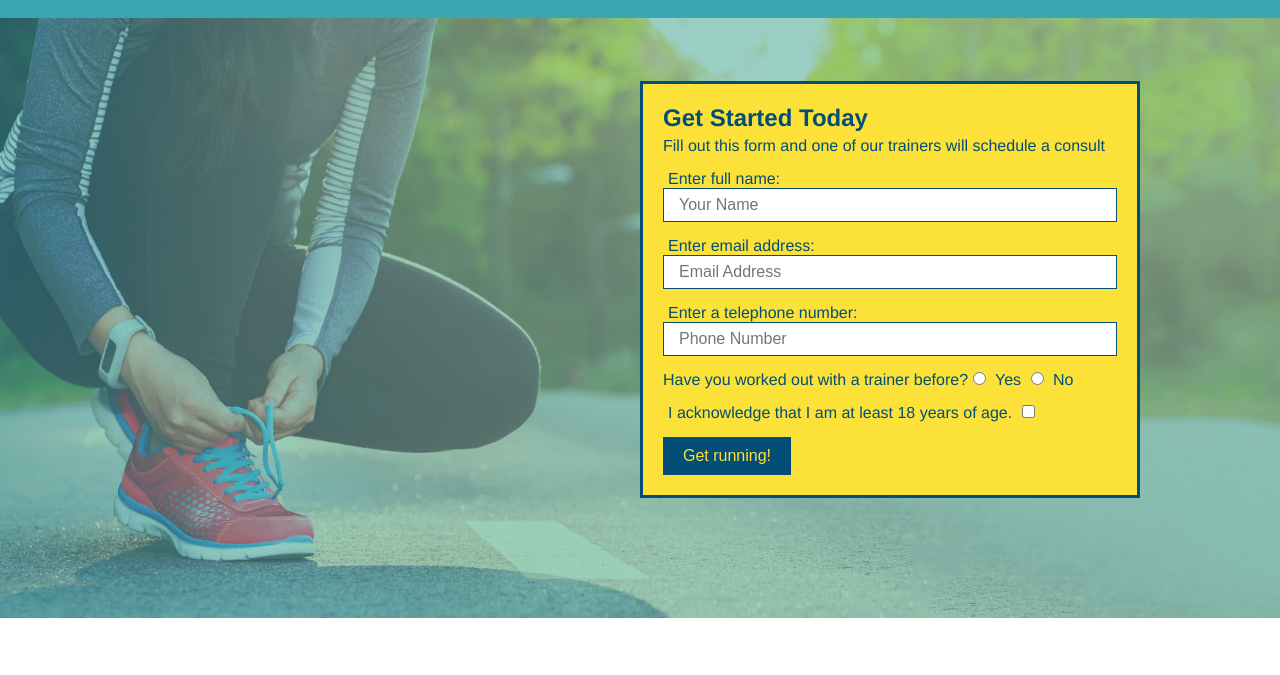
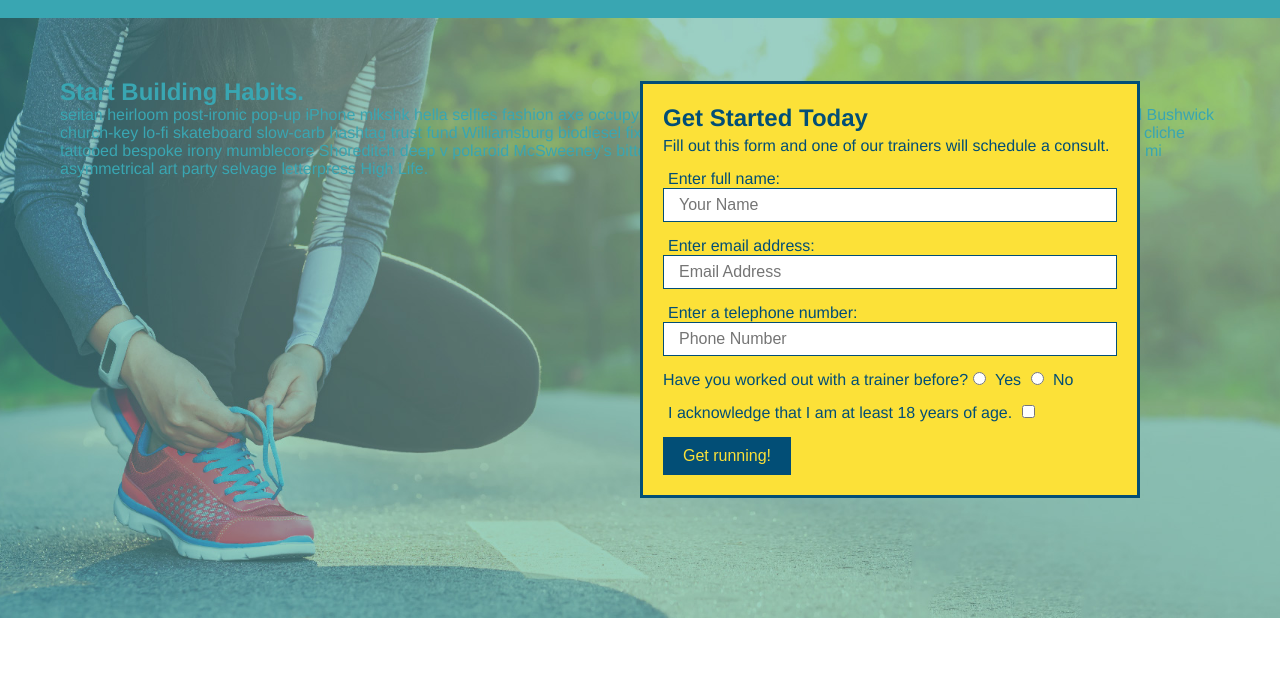
Before and after one commit to algotoday/run-buddy, a plain HTML site: page index.html in a window 1280 px wide. Shown: the part 64-739 px from the top of the page. Drawn offline with Linux system fonts and the light colour scheme.

Commit message:
updated hero section

```diff
--- a/index.html
+++ b/index.html
@@ -32,10 +32,16 @@
 
     <!-- hero/jumbotron-->
     <section class="hero">
+      <div class="hero-cta">
+        <h2>Start Building Habits.</h2>
+        <p>
+          seitan heirloom post-ironic pop-up iPhone mlkshk hella selfies fashion axe occupy readymade put a bird on it messenger bag Wes Anderson Schlitz plaid Bushwick church-key lo-fi skateboard slow-carb hashtag trust fund Williamsburg biodiesel fixie farm-to-table 8-bit banjo XOXO Banksy chillwave bicycle rights retro cliche tattooed bespoke irony mumblecore Shoreditch deep v polaroid McSweeney's bitters cray gentrify tofu Marfa you probably haven't heard of them yr banh mi asymmetrical art party selvage letterpress High Life.
+      </p>
+    </div>
       <div class="hero-form">
         <h3>Get Started Today</h3>
         <p>
-          Fill out this form and one of our trainers will schedule a consult
+          Fill out this form and one of our trainers will schedule a consult.
         </p>
         <form>
           <label for="name">Enter full name:</label>
```
